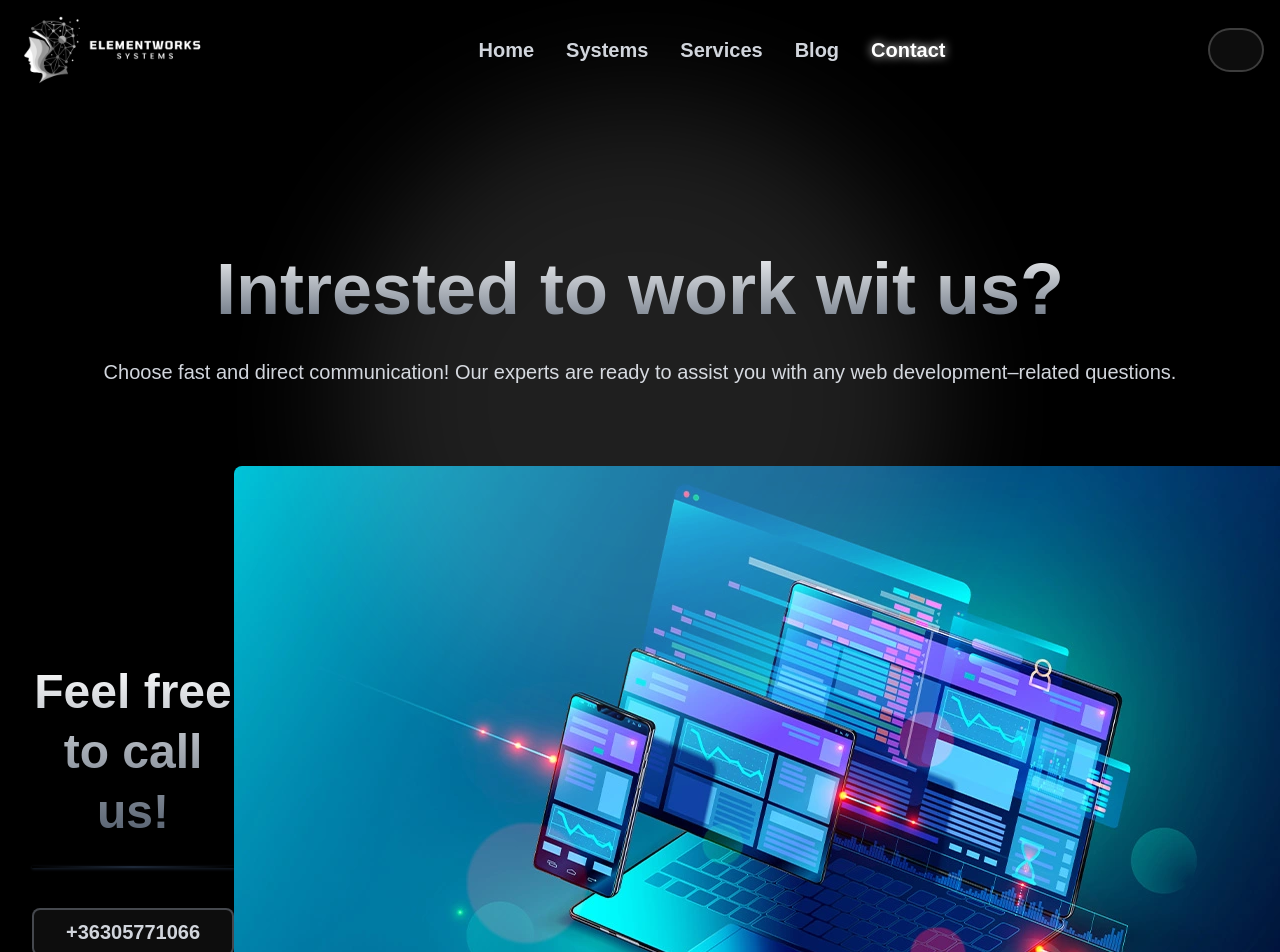
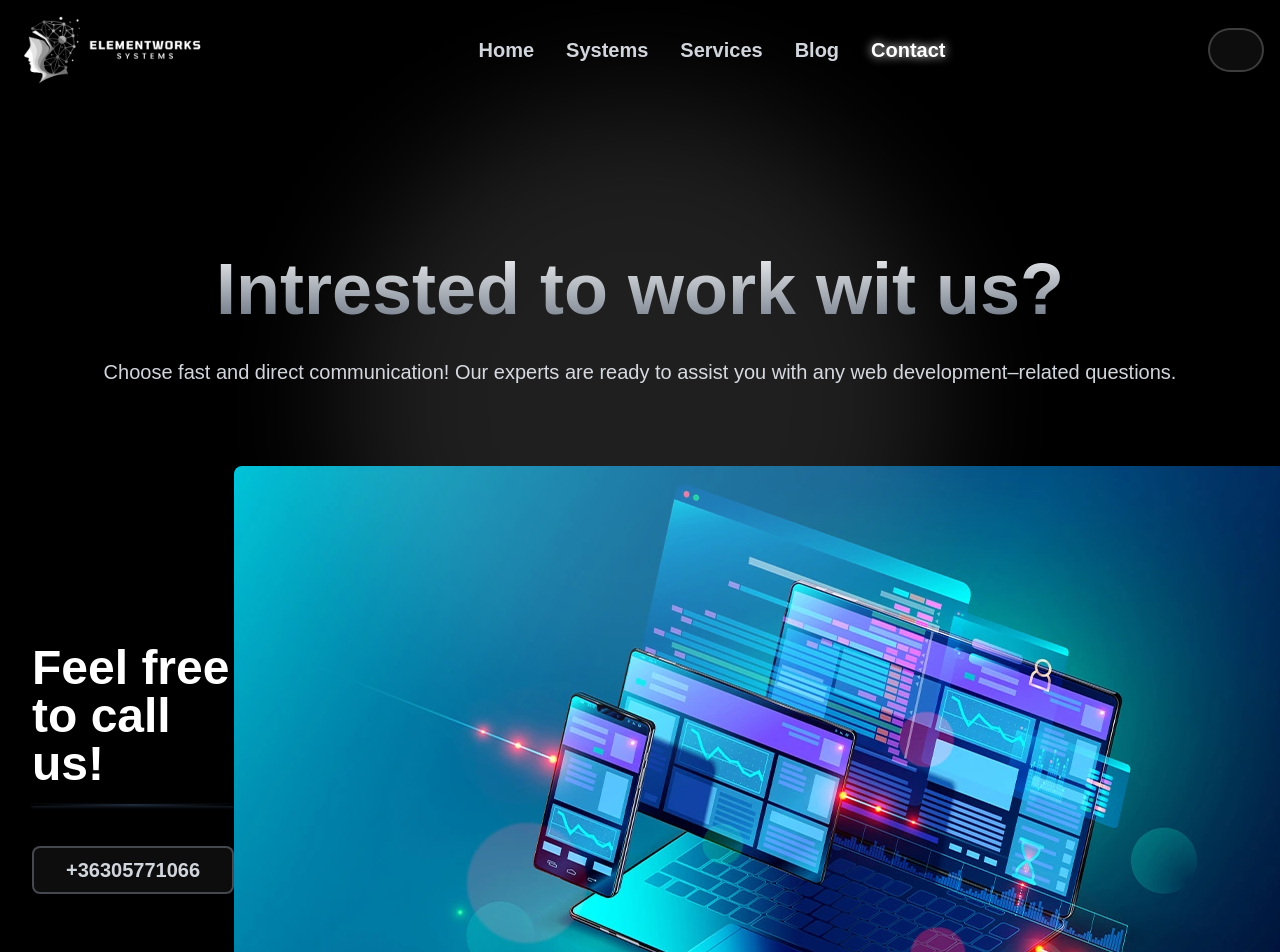
Before and after one commit to szatmarimihaly/elementworksv3, a Next.js app: page /en/kapcsolat in a window 1280 px wide. Shown: the top 952 px of the page. Built offline with nearby package versions, Linux system fonts and the light colour scheme; some icons are missing.

Commit message:
Sync update

```diff
--- a/components/Visual/ContactBox.tsx
+++ b/components/Visual/ContactBox.tsx
@@ -1,6 +1,5 @@
 import Image from "next/image"
 import Link from "next/link"
-import SubHero from "../Hero/SubHero"
 import Line from "./Line"
 
 type Props = {
@@ -12,7 +11,7 @@
     <div className='flex flex-col lg:flex-row items-center justify-evenly gap-10 lg:gap-0 section-top'>
         <div className="flex flex-col items-center justify-between gap-10">
             <div className="flex flex-col items-center">
-                <SubHero text={text}/>
+                <p className="text-3xl lg:text-5xl font-bold">{text}</p>
                 <Line/>
             </div>
             <Link
```
